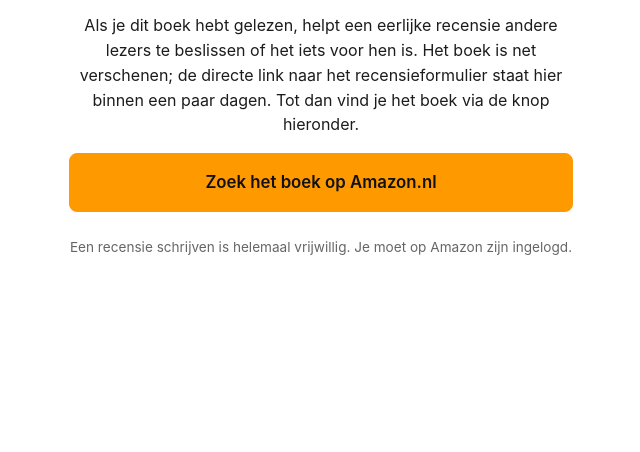
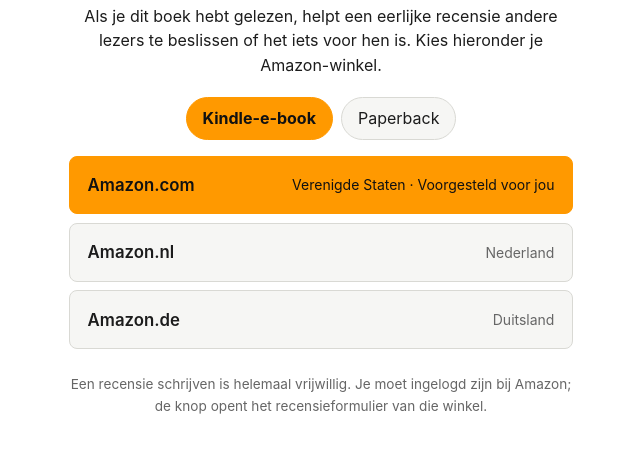
Before and after one commit to ckamelhar-collab/theskillmill-books, a plain HTML site: page r/home-assistant-receptenboek/index.html in a window 1280 px wide. Shown: the part 316-768 px from the top of the page, without its empty margins (319-959 px from the left). Drawn offline with Linux system fonts and the light colour scheme.

Commit message:
Review page for the Dutch Home Assistant Receptenboek with ASINs (Kindle B0HRS4Z1YV, paperback B0HRSCDWJ6)
Co-Authored-By: Claude Opus 5.5 <noreply@anthropic.com>

```diff
--- a/r/home-assistant-receptenboek/index.html
+++ b/r/home-assistant-receptenboek/index.html
@@ -5,9 +5,8 @@
 <meta name="viewport" content="width=device-width, initial-scale=1.0">
 <meta name="robots" content="noindex, nofollow">
 <title>Deel een eerlijke recensie — Home Assistant Receptenboek</title>
-<!-- TEMPORARY placeholder, hand-made 2026-11-15 because the book has no ASIN yet (build_review_pages.py skips rows without one).
-     The ASIN follow-up task replaces this file by running build_review_pages.py --only home-assistant-receptenboek.
-     No affiliate tag, ever. -->
+<!-- Generated by agent-org/scripts/kdp/build_review_pages.py from review_pages.json. Do not hand-edit.
+     No affiliate tag, ever (Associates bars it inside books; a review link must not be monetised). -->
 <style>
  :root{--bg:#fff;--fg:#1c1c1c;--mut:#666;--card:#f6f6f4;--bd:#d9d9d4;--acc:#ff9900;--on:#111}
  @media (prefers-color-scheme:dark){:root{--bg:#121212;--fg:#eee;--mut:#aaa;--card:#1d1d1d;--bd:#333}}
@@ -16,7 +15,15 @@
  main{max-width:34rem;margin:0 auto;padding:2rem 1.25rem 3rem;text-align:center}
  img.cover{width:150px;max-width:45%;height:auto;border-radius:4px;box-shadow:0 4px 14px rgba(0,0,0,.25)}
  h1{font-size:1.35rem;margin:1rem 0 .4rem}
- a.store{display:block;margin:.55rem 0;padding:.95rem 1.1rem;border:1px solid var(--acc);background:var(--acc);color:var(--on);text-decoration:none;border-radius:8px;font-weight:600;font-size:1.05rem}
+ p.ask{margin:.4rem 0 1.2rem}
+ .tabs{display:flex;gap:.5rem;justify-content:center;margin:0 0 1rem;flex-wrap:wrap}
+ .tabs button{font:inherit;padding:.5rem 1rem;border:1px solid var(--bd);background:var(--card);color:var(--fg);border-radius:999px;cursor:pointer}
+ .tabs button[aria-pressed=true]{background:var(--acc);color:var(--on);border-color:var(--acc);font-weight:700}
+ .lbl{color:var(--mut);font-size:.9rem;margin:.2rem 0 .5rem}
+ a.store{display:flex;justify-content:space-between;align-items:center;gap:.5rem;margin:.55rem 0;padding:.95rem 1.1rem;border:1px solid var(--bd);background:var(--card);color:var(--fg);text-decoration:none;border-radius:8px;font-weight:600;font-size:1.05rem}
+ a.store small{font-weight:400;color:var(--mut)}
+ a.store.sug{background:var(--acc);border-color:var(--acc);color:var(--on)}
+ a.store.sug small{color:var(--on)}
  p.note{color:var(--mut);font-size:.85rem;margin-top:1.6rem}
 </style>
 <script src="/analytics.js" defer></script>
@@ -25,9 +32,67 @@
 <main>
 <img class="cover" src="cover.jpg" alt="Home Assistant Receptenboek" width="150">
 <h1>Home Assistant Receptenboek</h1>
-<p>Als je dit boek hebt gelezen, helpt een eerlijke recensie andere lezers te beslissen of het iets voor hen is. Het boek is net verschenen; de directe link naar het recensieformulier staat hier binnen een paar dagen. Tot dan vind je het boek via de knop hieronder.</p>
-<a class="store" href="https://www.amazon.nl/s?k=%22Home+Assistant+Receptenboek%22&amp;i=stripbooks">Zoek het boek op Amazon.nl</a>
-<p class="note">Een recensie schrijven is helemaal vrijwillig. Je moet op Amazon zijn ingelogd.</p>
+<p class="ask">Als je dit boek hebt gelezen, helpt een eerlijke recensie andere lezers te beslissen of het iets voor hen is. Kies hieronder je Amazon-winkel.</p>
+<div class="tabs" id="tabs" hidden></div>
+<div id="stores"></div>
+<p class="note">Een recensie schrijven is helemaal vrijwillig. Je moet ingelogd zijn bij Amazon; de knop opent het recensieformulier van die winkel.</p>
 </main>
+<script>
+(function(){
+  var BOOK = {"slug": "home-assistant-receptenboek", "home": "nl", "formats": {"ebook": {"asin": "B0HRS4Z1YV", "stores": ["nl", "com", "de"]}, "print": {"asin": "B0HRSCDWJ6", "stores": ["nl"]}}, "names": {"com": "Verenigde Staten", "co.uk": "United Kingdom", "ca": "Canada", "com.au": "Australia", "ie": "Ireland", "de": "Duitsland", "fr": "France", "es": "Spain", "it": "Italy", "nl": "Nederland", "se": "Sweden", "com.mx": "Mexico"}}, T = {"ebook": "Kindle-e-book", "print": "Paperback", "suggested": "Voorgesteld voor jou"};
+  var fmts = Object.keys(BOOK.formats);
+  var q = new URLSearchParams(location.search);
+  var cur = q.get('f') === 'print' && BOOK.formats.print ? 'print' : (BOOK.formats.ebook ? 'ebook' : fmts[0]);
+  // Likely store: language region first, then timezone. No IP lookups. Never an automatic redirect.
+  function guess(){
+    var forced = q.get('mp'); if (forced) return forced;
+    var l = (navigator.language || '').toLowerCase(), tz = '';
+    try { tz = Intl.DateTimeFormat().resolvedOptions().timeZone || ''; } catch(e) {}
+    var m = {'en-gb':'co.uk','en-au':'com.au','en-ca':'ca','fr-ca':'ca','en-ie':'ie','en-us':'com','en-nz':'com.au','es-mx':'com.mx','es-es':'es','de-de':'de','de-at':'de','de-ch':'de'};
+    if (m[l]) return m[l];
+    var p = l.split('-')[0];
+    var byLang = {de:'de',fr:'fr',es:'es',it:'it',nl:'nl',sv:'se'};
+    if (byLang[p]) return byLang[p];
+    var z = {'Europe/London':'co.uk','Europe/Dublin':'ie','Europe/Berlin':'de','Europe/Vienna':'de','Europe/Zurich':'de','Europe/Paris':'fr','Europe/Madrid':'es','Europe/Rome':'it','Europe/Amsterdam':'nl','Europe/Stockholm':'se','America/Toronto':'ca','America/Vancouver':'ca','America/Edmonton':'ca','America/Halifax':'ca','America/Winnipeg':'ca','America/Mexico_City':'com.mx'};
+    if (z[tz]) return z[tz];
+    if (/^Australia\//.test(tz) || /^Pacific\/Auckland/.test(tz)) return 'com.au';
+    if (/^America\//.test(tz) || /^US\//.test(tz)) return 'com';
+    return BOOK.home;
+  }
+  var g = guess();
+  function url(tld, asin){ return 'https://www.amazon.' + tld + '/review/create-review?asin=' + asin; }
+  function render(){
+    var f = BOOK.formats[cur], box = document.getElementById('stores');
+    var list = f.stores.slice();
+    var hit = list.indexOf(g) >= 0 ? g : null;
+    if (hit) { list.splice(list.indexOf(hit), 1); list.unshift(hit); }
+    box.innerHTML = '';
+    list.forEach(function(tld){
+      var a = document.createElement('a');
+      a.className = 'store' + (tld === hit ? ' sug' : '');
+      a.href = url(tld, f.asin); a.target = '_blank'; a.rel = 'noopener';
+      a.setAttribute('data-store', tld);
+      var s1 = document.createElement('span'); s1.textContent = 'Amazon.' + tld;
+      var s2 = document.createElement('small'); s2.textContent = (BOOK.names[tld] || '') + (tld === hit ? ' · ' + T.suggested : '');
+      a.appendChild(s1); a.appendChild(s2);
+      a.addEventListener('click', function(){
+        try { if (window.gtag) window.gtag('event', 'review_click', {book: BOOK.slug, store: 'amazon.' + tld, format: cur}); } catch(e) {}
+      });
+      box.appendChild(a);
+    });
+    Array.prototype.forEach.call(document.querySelectorAll('#tabs button'), function(b){ b.setAttribute('aria-pressed', b.getAttribute('data-f') === cur ? 'true' : 'false'); });
+  }
+  if (fmts.length > 1) {
+    var tabs = document.getElementById('tabs'); tabs.hidden = false;
+    fmts.forEach(function(k){
+      var b = document.createElement('button'); b.type = 'button'; b.setAttribute('data-f', k);
+      b.textContent = T[k]; b.addEventListener('click', function(){ cur = k; render(); });
+      tabs.appendChild(b);
+    });
+  }
+  render();
+})();
+</script>
+<noscript><p style="text-align:center"><a href="https://www.amazon.nl/review/create-review?asin=B0HRS4Z1YV">Alle Amazon-winkels: amazon.nl</a></p></noscript>
 </body>
 </html>
```
